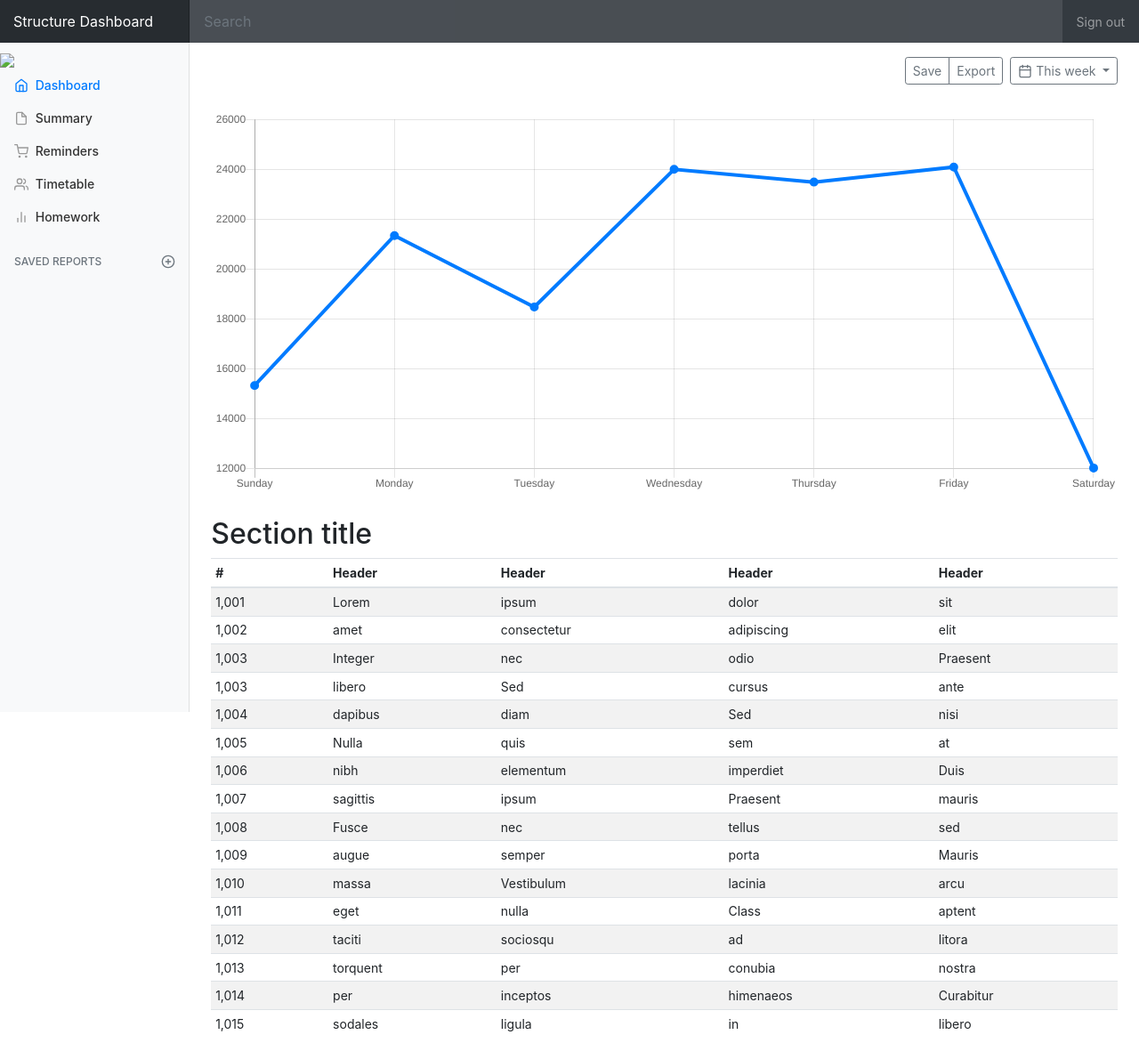
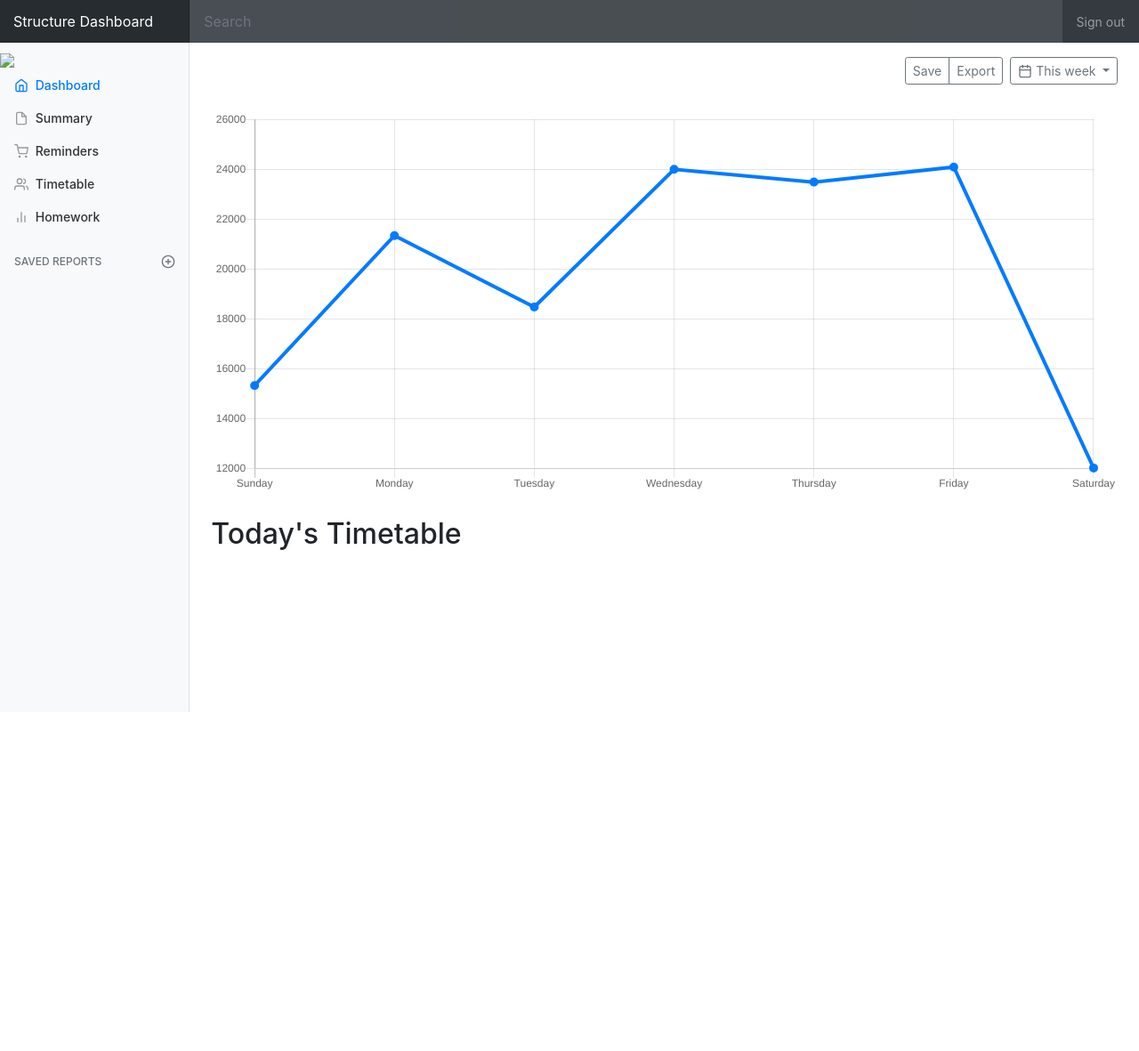
Before and after one commit to AnonGuy/structure, a Django app: template structure_server/dashboard/templates/dashboard.html in a window 1280 px wide. Shown: the whole page at 89% size. After the commit the page ends 800 px from the top, so only its background shows below. Run offline with Django 3.2, Linux system fonts and the light colour scheme; the template is opened without the code that fills it, so the values that code supplies are empty; some libraries are stand-ins or nearby versions.

Commit message:
Version 1.0

```diff
--- a/structure_server/dashboard/templates/dashboard.html
+++ b/structure_server/dashboard/templates/dashboard.html
@@ -106,134 +106,7 @@
 
           <canvas class="my-4" id="myChart" width="900" height="380"></canvas>
 
-          <h2>Section title</h2>
-          <div class="table-responsive">
-            <table class="table table-striped table-sm">
-              <thead>
-                <tr>
-                  <th>#</th>
-                  <th>Header</th>
-                  <th>Header</th>
-                  <th>Header</th>
-                  <th>Header</th>
-                </tr>
-              </thead>
-              <tbody>
-                <tr>
-                  <td>1,001</td>
-                  <td>Lorem</td>
-                  <td>ipsum</td>
-                  <td>dolor</td>
-                  <td>sit</td>
-                </tr>
-                <tr>
-                  <td>1,002</td>
-                  <td>amet</td>
-                  <td>consectetur</td>
-                  <td>adipiscing</td>
-                  <td>elit</td>
-                </tr>
-                <tr>
-                  <td>1,003</td>
-                  <td>Integer</td>
-                  <td>nec</td>
-                  <td>odio</td>
-                  <td>Praesent</td>
-                </tr>
-                <tr>
-                  <td>1,003</td>
-                  <td>libero</td>
-                  <td>Sed</td>
-                  <td>cursus</td>
-                  <td>ante</td>
-                </tr>
-                <tr>
-                  <td>1,004</td>
-                  <td>dapibus</td>
-                  <td>diam</td>
-                  <td>Sed</td>
-                  <td>nisi</td>
-                </tr>
-                <tr>
-                  <td>1,005</td>
-                  <td>Nulla</td>
-                  <td>quis</td>
-                  <td>sem</td>
-                  <td>at</td>
-                </tr>
-                <tr>
-                  <td>1,006</td>
-                  <td>nibh</td>
-                  <td>elementum</td>
-                  <td>imperdiet</td>
-                  <td>Duis</td>
-                </tr>
-                <tr>
-                  <td>1,007</td>
-                  <td>sagittis</td>
-                  <td>ipsum</td>
-                  <td>Praesent</td>
-                  <td>mauris</td>
-                </tr>
-                <tr>
-                  <td>1,008</td>
-                  <td>Fusce</td>
-                  <td>nec</td>
-                  <td>tellus</td>
-                  <td>sed</td>
-                </tr>
-                <tr>
-                  <td>1,009</td>
-                  <td>augue</td>
-                  <td>semper</td>
-                  <td>porta</td>
-                  <td>Mauris</td>
-                </tr>
-                <tr>
-                  <td>1,010</td>
-                  <td>massa</td>
-                  <td>Vestibulum</td>
-                  <td>lacinia</td>
-                  <td>arcu</td>
-                </tr>
-                <tr>
-                  <td>1,011</td>
-                  <td>eget</td>
-                  <td>nulla</td>
-                  <td>Class</td>
-                  <td>aptent</td>
-                </tr>
-                <tr>
-                  <td>1,012</td>
-                  <td>taciti</td>
-                  <td>sociosqu</td>
-                  <td>ad</td>
-                  <td>litora</td>
-                </tr>
-                <tr>
-                  <td>1,013</td>
-                  <td>torquent</td>
-                  <td>per</td>
-                  <td>conubia</td>
-                  <td>nostra</td>
-                </tr>
-                <tr>
-                  <td>1,014</td>
-                  <td>per</td>
-                  <td>inceptos</td>
-                  <td>himenaeos</td>
-                  <td>Curabitur</td>
-                </tr>
-                <tr>
-                  <td>1,015</td>
-                  <td>sodales</td>
-                  <td>ligula</td>
-                  <td>in</td>
-                  <td>libero</td>
-                </tr>
-              </tbody>
-            </table>
-          </div>
+          <h2>Today's Timetable</h2>
         </main>
       </div>
     </div>
```
